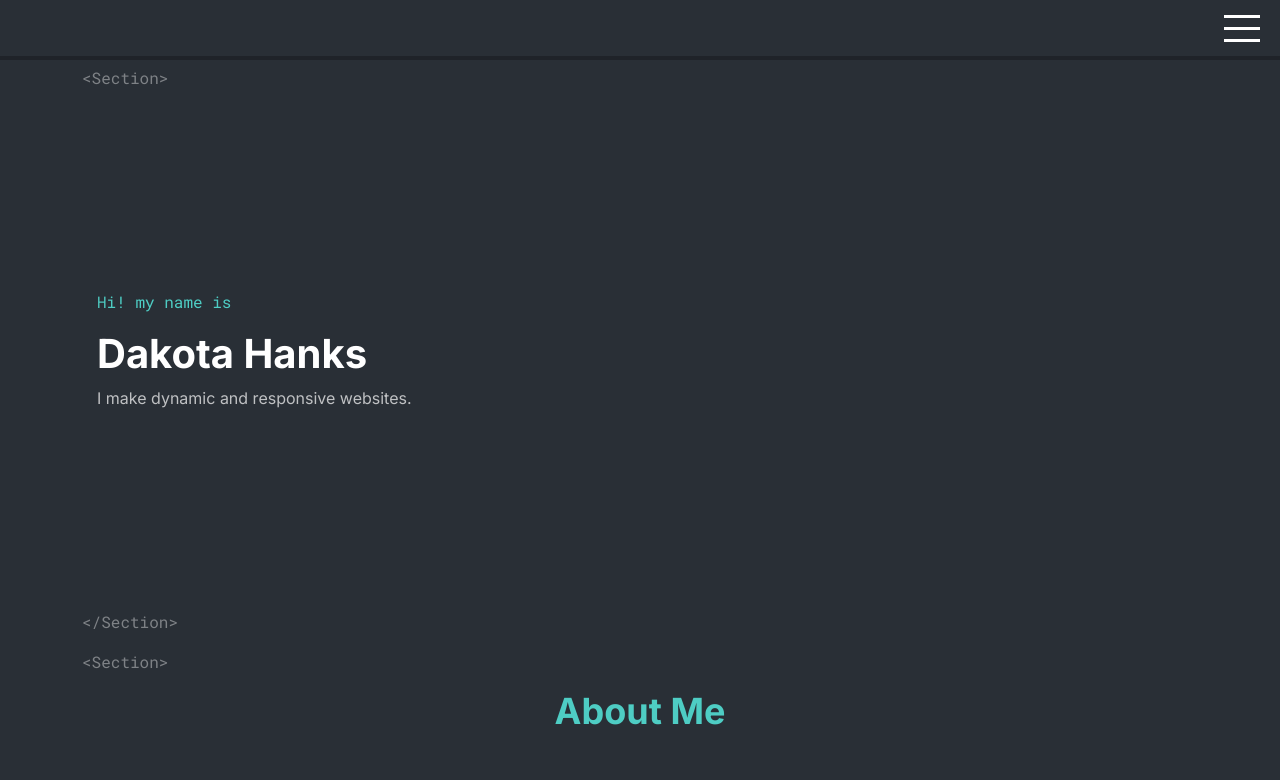
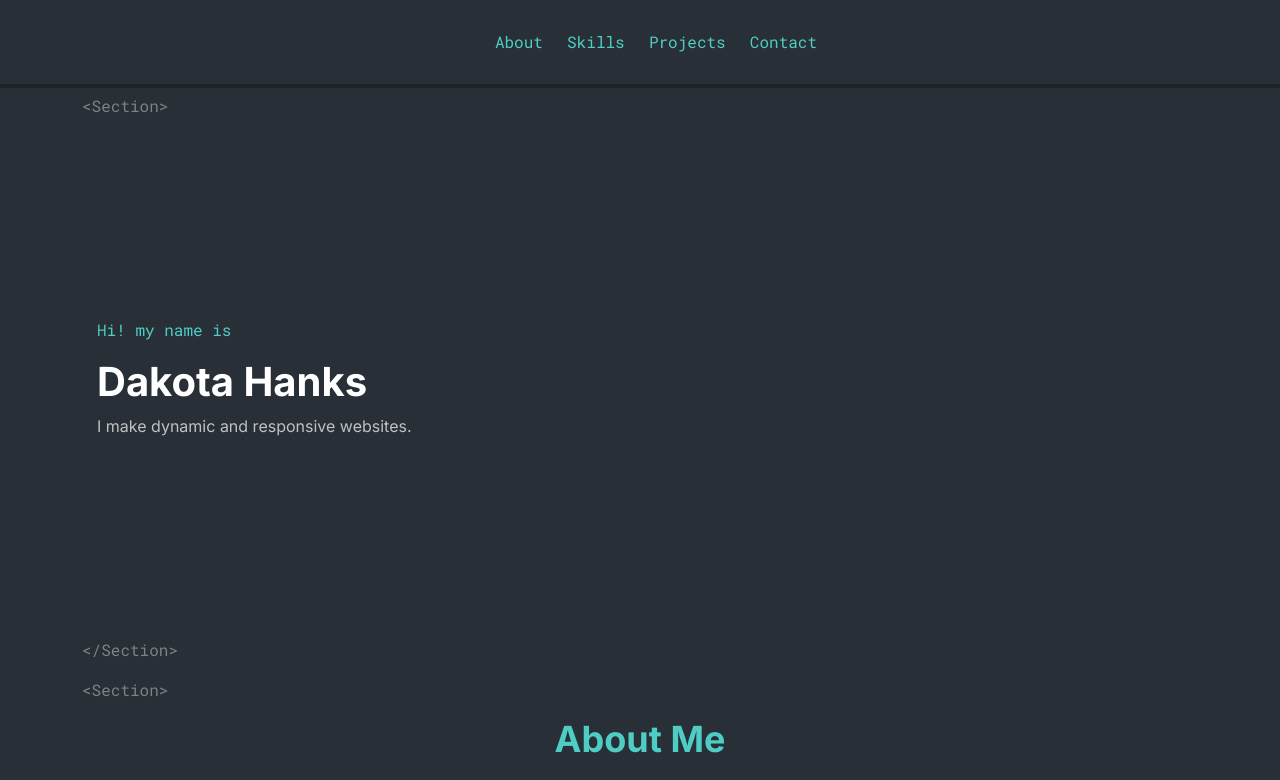
Before and after one commit to Nano950/Portfolio-Website-V1, a website: page index.html in a window 1280 px wide. Shown: the top 780 px of the page. Drawn offline with nearby package versions, Linux system fonts and the light colour scheme.

Commit message:
add media queries

```diff
--- a/custom_scss/style.scss
+++ b/custom_scss/style.scss
@@ -75,6 +75,33 @@ body {
     }
 }
 
+@media only screen and (min-width:1080px) {
+    .navbar {
+        height: 84px;
+
+        #menu-icon {
+            display: none;
+        }
+
+        .nav-links {
+            display: block!important;
+            margin: 0 auto;
+
+            li{
+                list-style: none;
+                display: inline-block;
+                margin: 0 10px;
+
+                a {
+                    color: #4ecdc4;
+                    font-family: $roboto;
+                    text-decoration:none;
+                }
+            }
+        }
+    }
+}
+
 .tag {
     color: rgba($color: white, $alpha: 0.40);
     font-family: $roboto;
@@ -149,6 +176,7 @@ body {
 
     .skills-section_container {
         display: flex;
+        // flex-direction: column;
         flex-wrap: wrap;
         justify-content: space-between;
         margin: 0 auto 0 auto;
@@ -242,3 +270,11 @@ body {
         }
     }
 }
+
+@media only screen and (min-width: 1080px){
+    form {
+        max-width: 580px;
+        margin: 0 auto;
+
+    }
+}
--- a/index.html
+++ b/index.html
@@ -13,9 +13,14 @@
     <header>
         <nav class="navbar navbar-expand-lg ">
             <img id="menu-icon" src="./images/icon-hamburger.svg" alt="" onclick="openMobileMenu()">
+            <ul class="nav-links" style="display: none;">
+                <li><a href="#About">About</a></li>
+                <li><a href="#Skills">Skills</a></li>
+                <li><a href="#Projects">Projects</a></li>
+                <li><a href="#Contact">Contact</a></li>
+            </ul>
         </nav>
-    </header>
-    <main>
+
         <div id="menu" class="menu">
             <img id="close" src="./images/icon-close.svg" onclick="closeMobileMenu()">
             <ul>
@@ -25,6 +30,8 @@
                 <li><a href="#Contact" onclick="closeMobileMenu()">Contact</a></li>
             </ul>
         </div>
+    </header>
+    <main>
         <div class="container hero-section">
             <p class="tag">&ltSection&gt</p>
             <div class="text-container">
@@ -59,7 +66,7 @@
         <div id="Projects" class="projects-section container">
             <p class="tag">&ltSection&gt</p>
             <h2>Projects</h2>
-            <div class="projects-section-container">
+            <div class="projects-section-container" >
                 <div class="card" style="width: 18rem;">
                     <img src="./images/product-page.png" class="card-img-top" alt="...">
                     <div class="card-body">
```
Also changed, not shown: styles/style.css.
